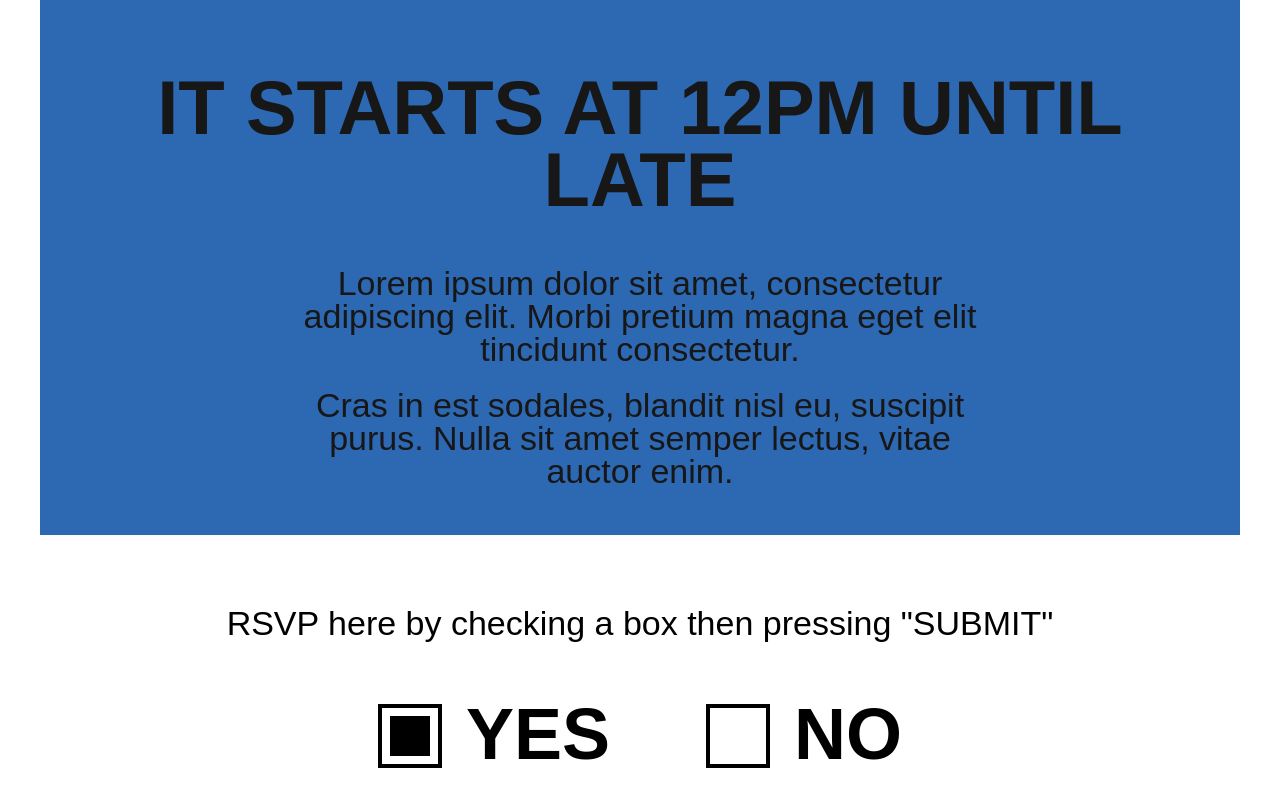
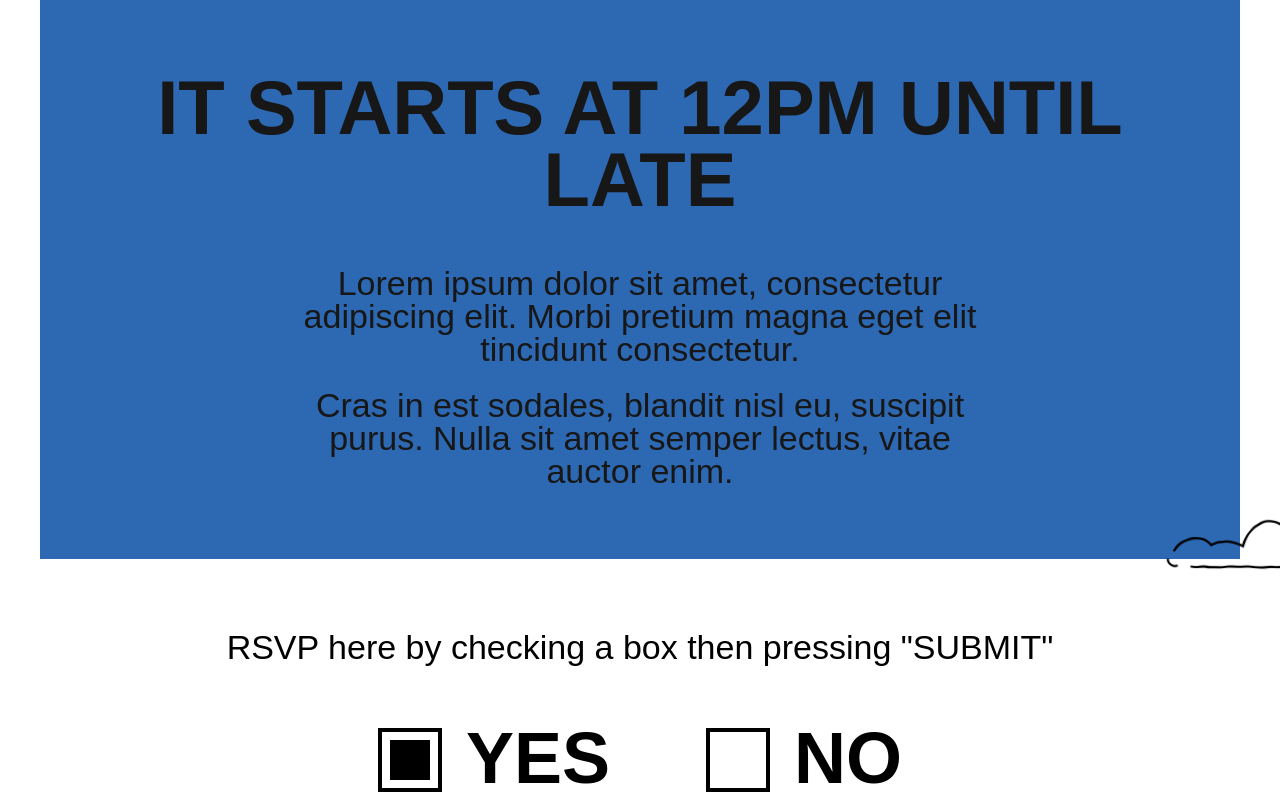
Before and after one commit to jonlow/gilow-wedding, a Next.js app: page / in a window 1280 px wide. Shown: the part 1610-2407 px from the top of the page. Built offline with nearby package versions, Linux system fonts and the light colour scheme; a web font is replaced by a local one.

Commit message:
Add more clouds

```diff
--- a/app/page.tsx
+++ b/app/page.tsx
@@ -69,7 +69,7 @@ export default function Home() {
           width={100}
           height={46}
           priority
-          className="lg:bottom[10%] absolute bottom-[10%] -left-2 h-auto w-[60px] lg:-left-6 lg:w-[100px]"
+          className="lg:bottom[10%] absolute bottom-[10%] -left-2 h-auto w-7.5 lg:-left-6 lg:w-[100px]"
         />
       </div>
 
@@ -84,6 +84,15 @@ export default function Home() {
           Cras in est sodales, blandit nisl eu, suscipit purus. Nulla sit amet
           semper lectus, vitae auctor enim.
         </p>
+
+        <Image
+          src="/APNG/cloud3.png"
+          alt="Cloud"
+          width={168}
+          height={88}
+          priority
+          className="absolute -right-6 bottom-[-1%] h-auto w-[120px] lg:-right-10 lg:bottom-[-5%] lg:w-[168px]"
+        />
       </div>
 
       {/* RSVP Section */}
```
